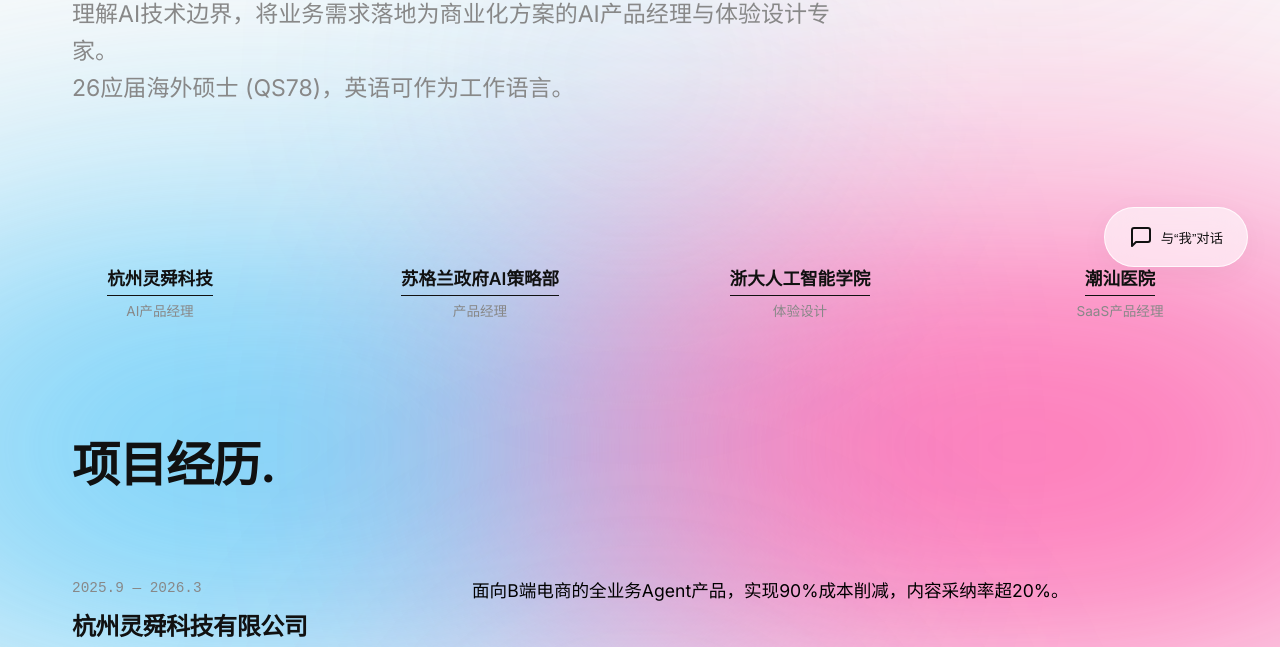
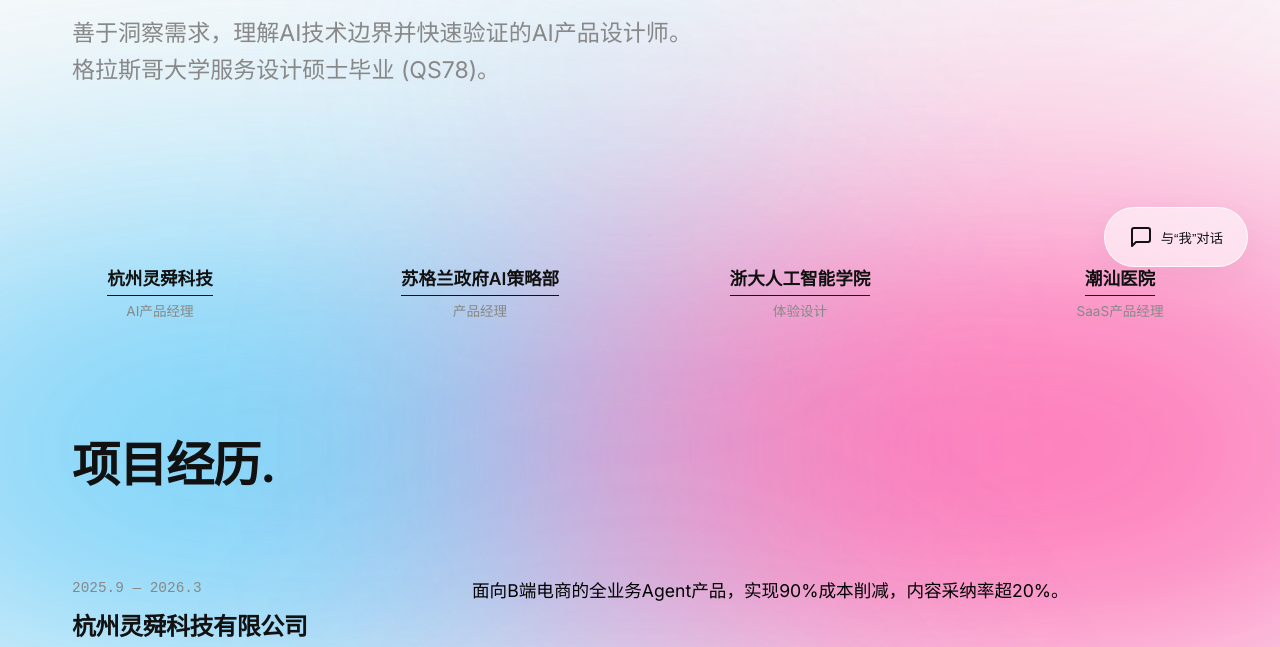
Before and after one commit to cor7y/hao.md, a website: page index.html in a window 1280 px wide. Shown: the part 453-1100 px from the top of the page. Drawn offline with Linux system fonts and the light colour scheme.

Commit message:
modified:   index.html

```diff
--- a/index.html
+++ b/index.html
@@ -43,8 +43,8 @@
             <div class="hero-content fade-in">
                 <h1 class="hero-title"><span style="font-size: 0.6em">Hi，</span><br>我是吴昊。</h1>
                 <p class="hero-subtitle">
-                    理解AI技术边界，将业务需求落地为商业化方案的AI产品经理与体验设计专家。<br>
-                    26应届海外硕士 (QS78)，英语可作为工作语言。
+                    善于洞察需求，理解AI技术边界并快速验证的AI产品设计师。<br>
+                    格拉斯哥大学服务设计硕士毕业 (QS78)。
                 </p>
 
             </div>
@@ -176,9 +176,11 @@
                                     需求文档、业务流程图、信息架构及高保真交互原型。</p>
                                 <p><strong>测试迭代：</strong>与医患进行的原型测试获积极反馈，为后续迭代提供了关键输入。</p>
                                 <p><strong>产品影响力：</strong>预计减少 50% 患者外流，有效支持管理层的商业决策。</p>
-                                <a href="hospital-saas.html" class="project-detail-btn" onclick="event.stopPropagation()">
+                                <a href="hospital-saas.html" class="project-detail-btn"
+                                    onclick="event.stopPropagation()">
                                     查看项目详情
-                                    <svg width="16" height="16" viewBox="0 0 24 24" fill="none" stroke="currentColor" stroke-width="2" stroke-linecap="round" stroke-linejoin="round">
+                                    <svg width="16" height="16" viewBox="0 0 24 24" fill="none" stroke="currentColor"
+                                        stroke-width="2" stroke-linecap="round" stroke-linejoin="round">
                                         <path d="M5 12h14"></path>
                                         <path d="M12 5l7 7-7 7"></path>
                                     </svg>
@@ -372,7 +374,8 @@
                     <div class="chat-input-wrapper">
                         <textarea id="chat-input" rows="1" placeholder="问点什么…"></textarea>
                         <button type="button" id="chat-send" disabled aria-label="发送">
-                            <svg width="16" height="16" viewBox="0 0 24 24" fill="none" stroke="currentColor" stroke-width="2.5" stroke-linecap="round" stroke-linejoin="round">
+                            <svg width="16" height="16" viewBox="0 0 24 24" fill="none" stroke="currentColor"
+                                stroke-width="2.5" stroke-linecap="round" stroke-linejoin="round">
                                 <line x1="12" y1="19" x2="12" y2="5"></line>
                                 <polyline points="5 12 12 5 19 12"></polyline>
                             </svg>
```
